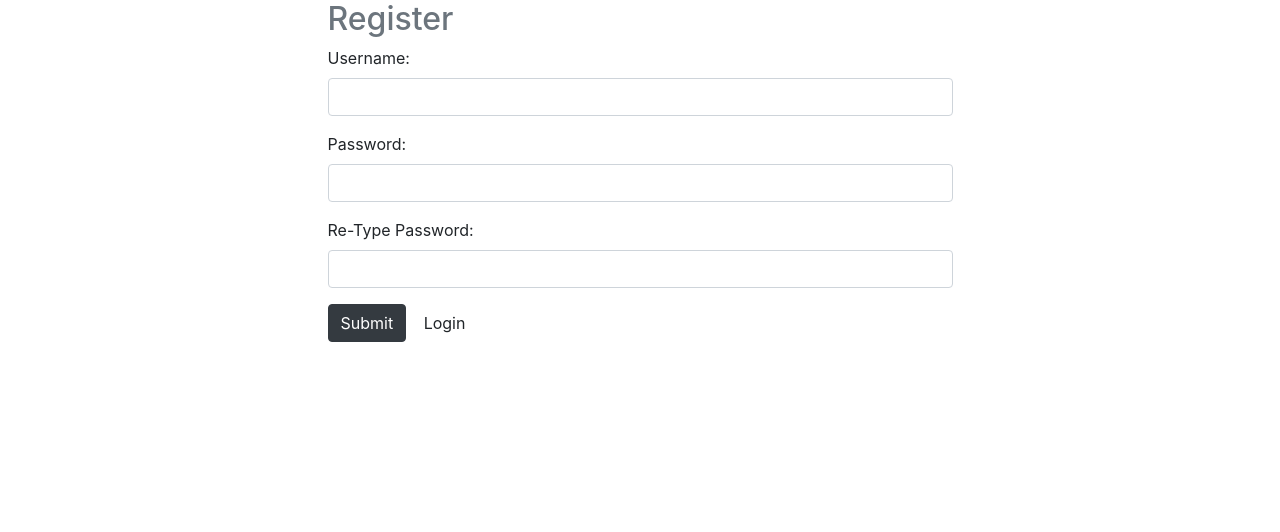
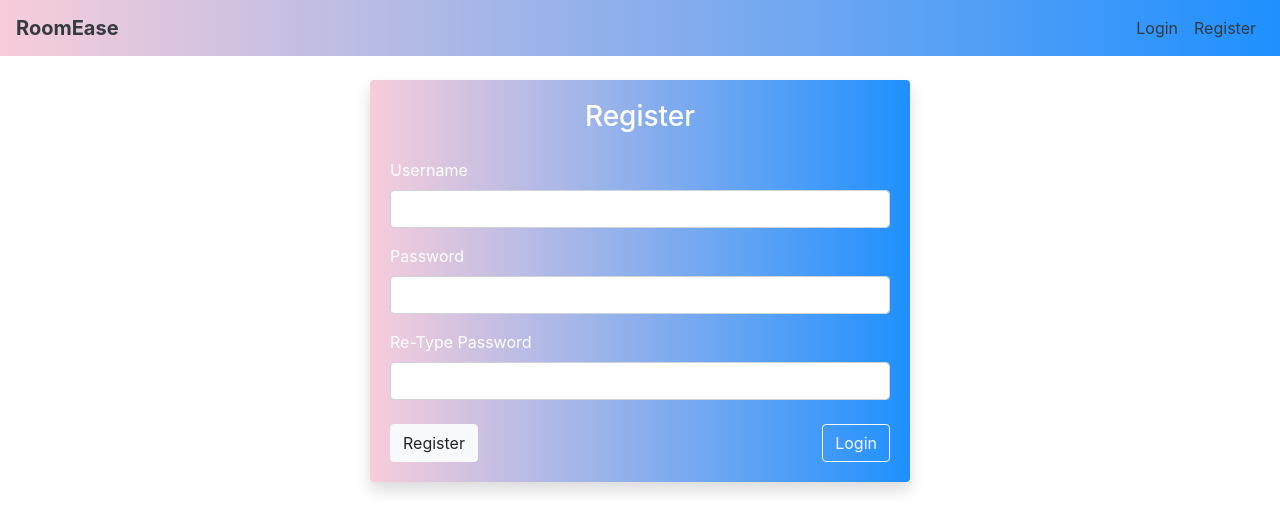
Before and after one commit to Nayeem131136/RoomEase, a Django app: page /user/register/ in a window 1280 px wide. Shown: the top 532 px of the page. Run offline with Django 5.2, Linux system fonts and the light colour scheme.

Commit message:
Design Change
register.html & app.html design change and add navbar

```diff
--- a/RoomEase/accounts/templates/layouts/app.html
+++ b/RoomEase/accounts/templates/layouts/app.html
@@ -11,9 +11,41 @@
 </head>
 <body>
 
+<!-- Navbar Start -->
+<nav class="navbar navbar-expand-lg" style="background: linear-gradient(to right, #f8cdda, #1e90ff);">
+<a class="navbar-brand font-weight-bold text-dark" href="{% url 'dashboard' %}">RoomEase</a>
+<button class="navbar-toggler" type="button" data-toggle="collapse" data-target="#navbarNav"
+aria-controls="navbarNav" aria-expanded="false" aria-label="Toggle navigation">
+<span class="navbar-toggler-icon"></span>
+</button>
+
+<div class="collapse navbar-collapse" id="navbarNav">
+<ul class="navbar-nav ml-auto">
+{% if request.user.is_authenticated %}
+<li class="nav-item">
+<a class="nav-link text-dark" href="{% url 'dashboard' %}">Dashboard</a>
+</li>
+<li class="nav-item">
+<a class="nav-link text-dark" href="{% url 'logout' %}">Logout</a>
+</li>
+{% else %}
+<li class="nav-item">
+<a class="nav-link text-dark" href="{% url 'login' %}">Login</a>
+</li>
+<li class="nav-item">
+<a class="nav-link text-dark" href="{% url 'register' %}">Register</a>
+</li>
+{% endif %}
+</ul>
+</div>
+</nav>
+<!-- Navbar End -->
+
+
+<div class="container mt-4">
 {% block content %}
-
 {% endblock %}
+</div>
 
 </body>
 </html>
--- a/RoomEase/accounts/templates/user/register.html
+++ b/RoomEase/accounts/templates/user/register.html
@@ -3,36 +3,47 @@
 {% block content %}
 
 <div class="row justify-content-center">
-    <div class="col-sm-6">
-        <h2 class="text-muted">Register</h2>
+    <div class="col-md-6">
+        <div class="card shadow" style="background: linear-gradient(to right, #f8cdda, #1e90ff); border: none;">
+            <div class="card-body">
+                <h3 class="text-center text-white mb-4">Register</h3>
+
                 <form method="POST" action="{% url 'register' %}">
                     {% csrf_token %}
+
                     <div class="form-group">
-                <label for="{{ form.username.id_for_label}}">Username:</label>
-                <input type="text" name="{{ form.username.name }}" class="form-control" value="{{ form.username.value}}" />
+                        <label class="text-white" for="{{ form.username.id_for_label }}">Username</label>
+                        <input type="text" name="{{ form.username.name }}" class="form-control" value="{{ form.username.value }}">
                         {% if form.username.errors %}
-                <span class="text-danger">{{ form.username.errors }}</span>
+                        <small class="text-danger">{{ form.username.errors }}</small>
                         {% endif %}
                     </div>
 
+                    <div class="form-group">
+                        <label class="text-white" for="{{ form.password1.id_for_label }}">Password</label>
+                        <input type="password" name="{{ form.password1.name }}" class="form-control" value="{{ form.password1.value }}">
+                        {% if form.password1.errors %}
+                        <small class="text-danger">{{ form.password1.errors }}</small>
+                        {% endif %}
+                    </div>
 
                     <div class="form-group">
-                <label for="{{ form.password1.id_for_label}}">Password:</label>
-                <input type="password" name="{{ form.password1.name }}" class="form-control" value="{{ form.password1.value}}" />
-                <span class="text-danger">{{ form.password1.errors }}</span>
-            </div>
-            <div class="form-group">
-                <label for="{{ form.password2.id_for_label}}">Re-Type Password:</label>
-                <input type="password" name="{{ form.password2.name }}" class="form-control" value="{{ form.password2.value}}" />
-                <span class="text-danger">{{ form.password2.errors }}</span>
+                        <label class="text-white" for="{{ form.password2.id_for_label }}">Re-Type Password</label>
+                        <input type="password" name="{{ form.password2.name }}" class="form-control" value="{{ form.password2.value }}">
+                        {% if form.password2.errors %}
+                        <small class="text-danger">{{ form.password2.errors }}</small>
+                        {% endif %}
                     </div>
 
-            <button type="submit" class="btn btn-dark">Submit</button>
-
-            <a href="{% url 'login' %}" class="btn btn-default">Login</a>
+                    <div class="d-flex justify-content-between mt-4">
+                        <button type="submit" class="btn btn-light">Register</button>
+                        <a href="{% url 'login' %}" class="btn btn-outline-light">Login</a>
+                    </div>
 
                 </form>
             </div>
         </div>
+    </div>
+</div>
 
 {% endblock %}
```
Also changed, not shown: RoomEase/db.sqlite3. Lines whose indentation alone changed are shown as unchanged.
